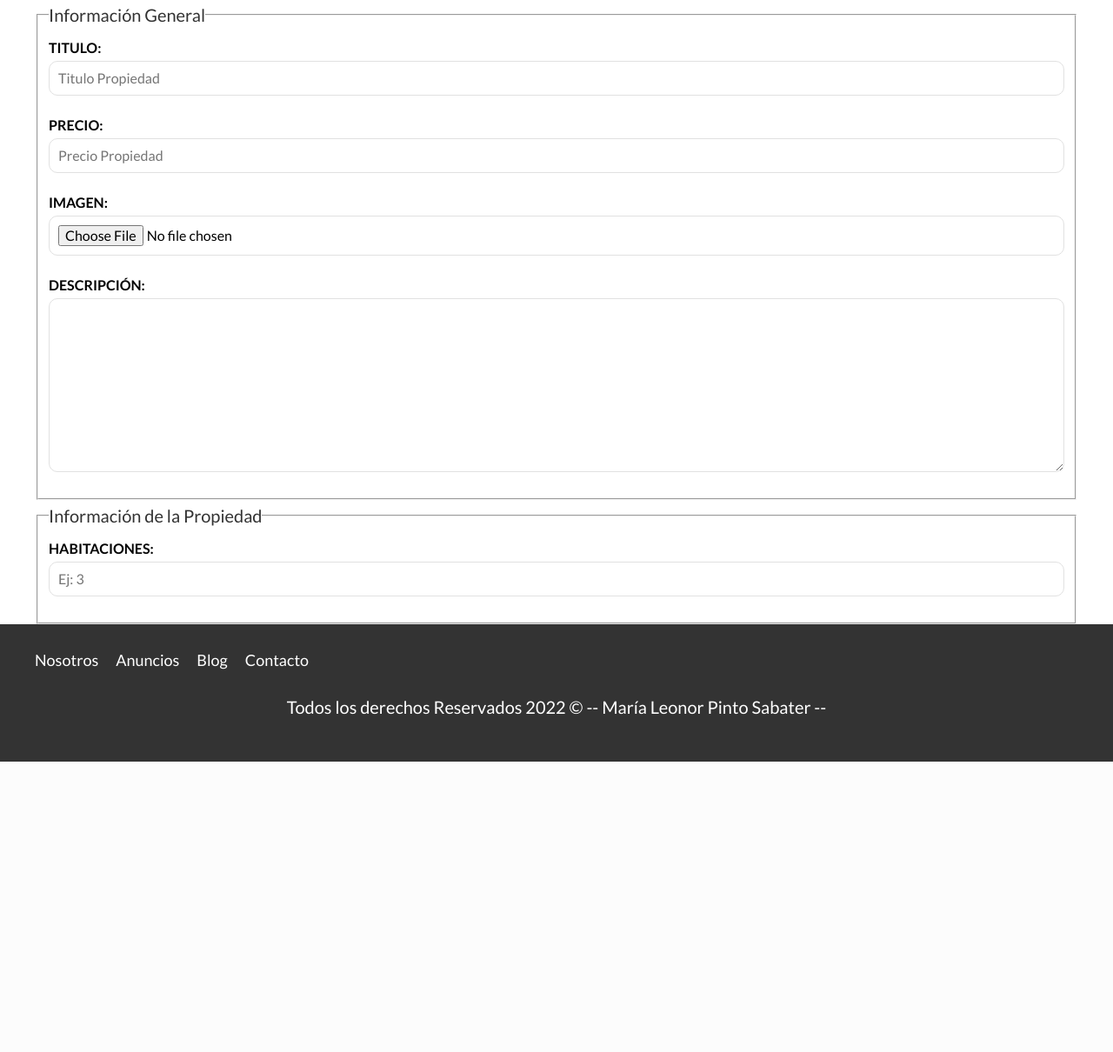
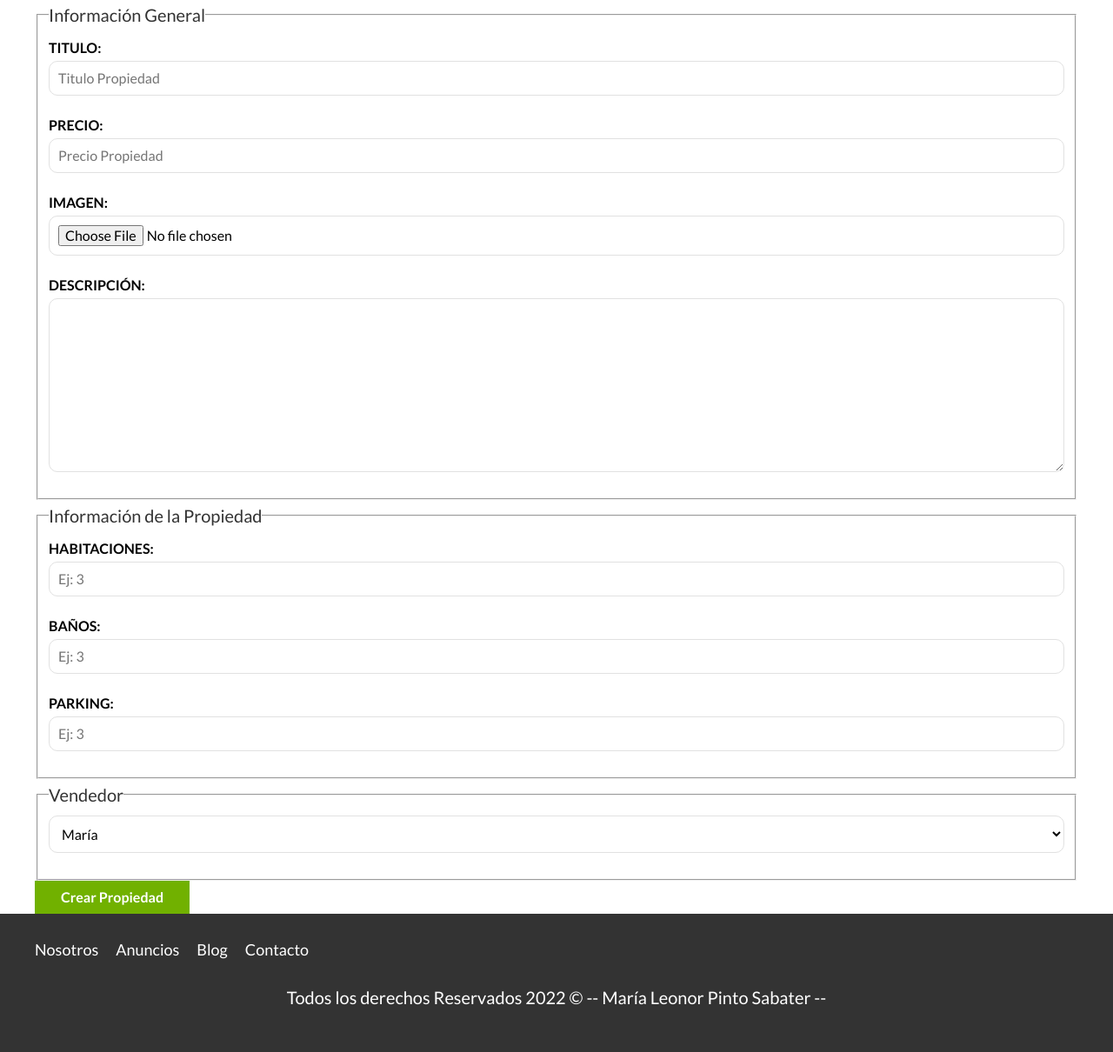
Before and after one commit to topgirl2410/bienesRaices-php, a PHP site: page /admin/propiedades/crear.php in a window 1280 px wide. Shown: the part 288-1498 px from the top of the page at 87% size. Before the commit the page ends 1164 px from the top, so only its background shows below. Run offline with PHP 8.4, Linux system fonts and the light colour scheme; style sheets or scripts are compiled from the project's sources.

Commit message:
formulario para crear propiedades

```diff
--- a/admin/propiedades/crear.php
+++ b/admin/propiedades/crear.php
@@ -31,9 +31,24 @@ incluirTemplate('header');
             <legend>Información de la Propiedad</legend>
 
             <label for="habitaciones">Habitaciones:</label>
-            <input type="number" id="habitaciones" placeholder="Ej: 3" min="1" max="10">
+            <input type="number" id="habitaciones" placeholder="Ej: 3" min="1" max="9">
+
+            <label for="wc">Baños:</label>
+            <input type="number" id="wc" placeholder="Ej: 3" min="1" max="9">
+
+            <label for="parking">Parking:</label>
+            <input type="number" id="parking" placeholder="Ej: 3" min="1" max="9">
         </fieldset>
 
+        <fieldset>
+            <legend>Vendedor</legend>
+            <select id="">
+                <option value="1">María</option>
+                <option value="2">Marco</option>
+            </select>
+        </fieldset>
+
+        <input class="boton boton-verde" type="submit" value="Crear Propiedad">
     </form>
 </main>
 
--- a/src/scss/base/_mixins.scss
+++ b/src/scss/base/_mixins.scss
@@ -16,24 +16,22 @@
         @content;
     }
 }
-@mixin grid($columnas, $espaciado ) {
+@mixin grid($columnas, $espaciado) {
     display: grid;
     gap: $espaciado;
     grid-template-columns: repeat($columnas, 1fr);
 }
 
-@mixin boton($bgColor, $display ) {
+@mixin boton($bgColor, $display) {
     background-color: $bgColor;
     color: $blanco;
-    font-weight: $bold;
+    font-weight: bold;
     text-decoration: none;
     padding: 1rem 3rem;
     text-align: center;
-    margin-top:  calc($separacion / 2) 0;
+    margin-top: $separacion, 2;
     display: $display;
     border: none;
-
-
 
     &:hover {
         background-color: darken($bgColor, 5);
```
